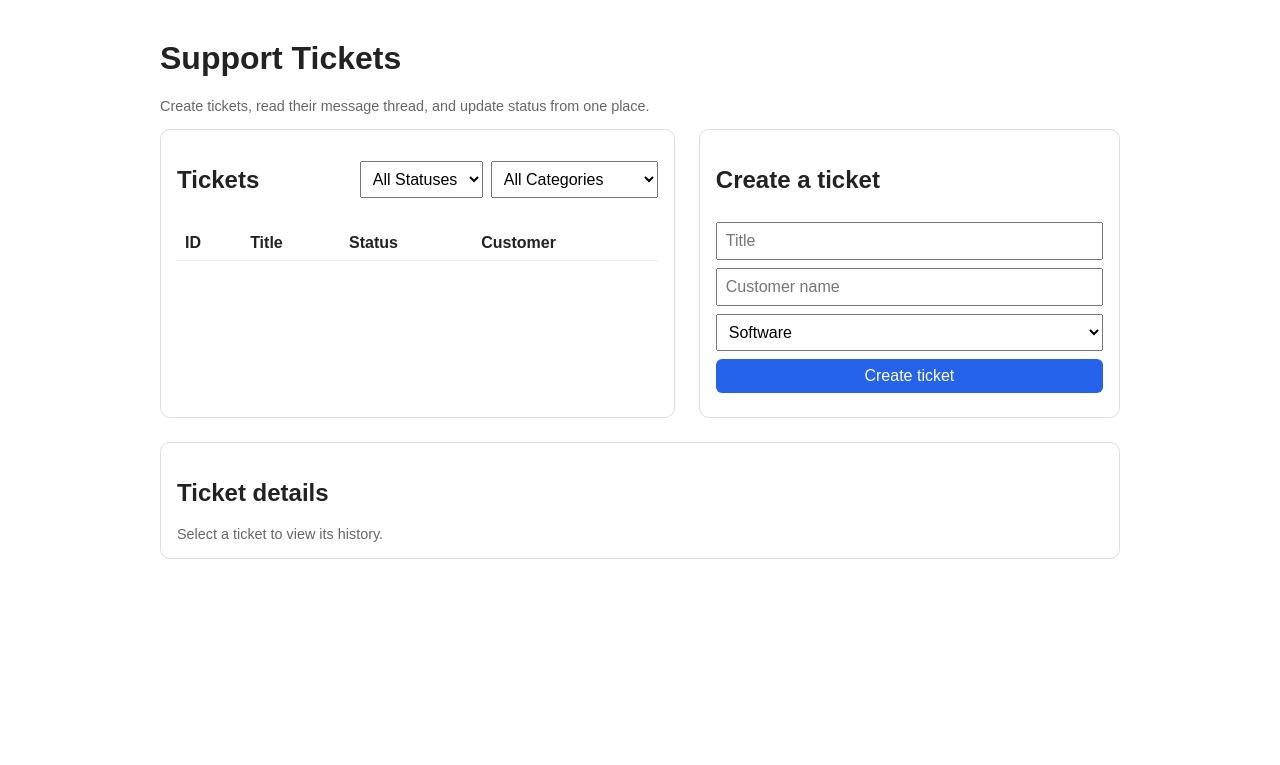
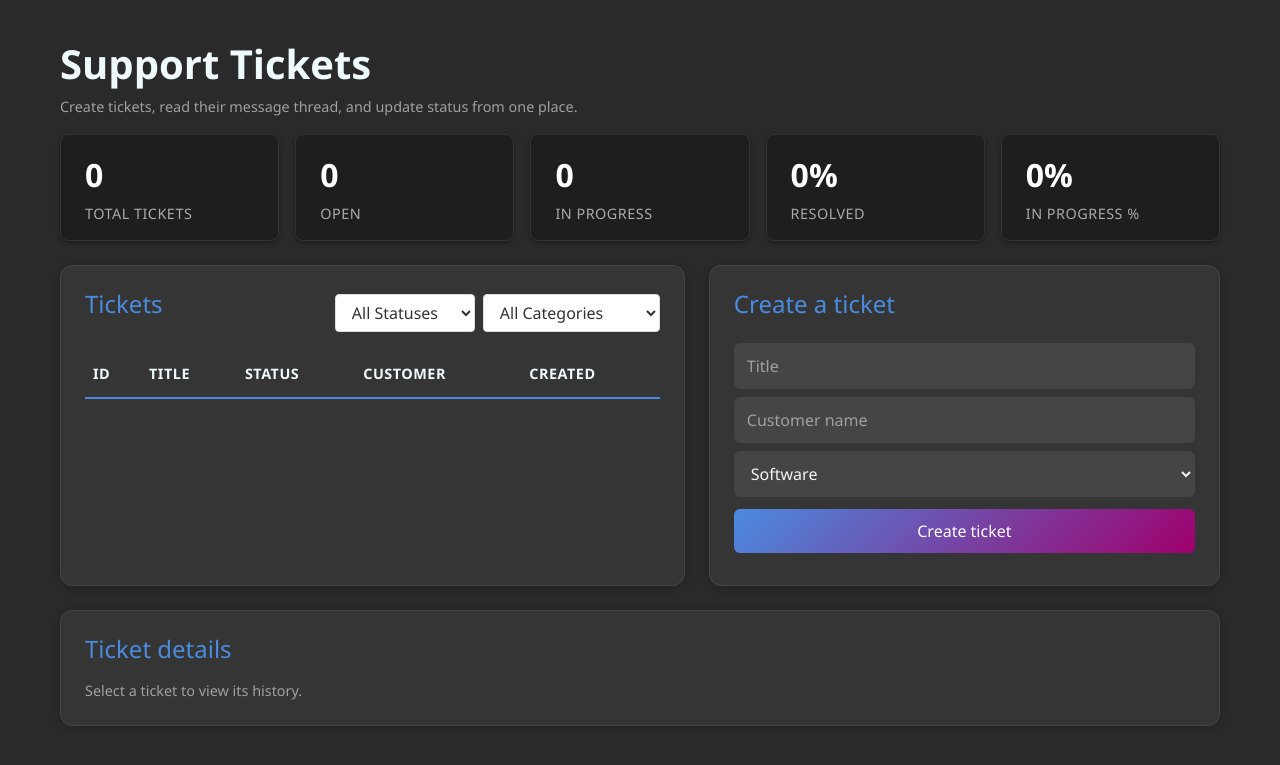
Before and after one commit to fkay/databricks-lakebase-bootcamp-app, a Flask app: page / in a window 1280 px wide. Shown: the top 765 px of the page. Run offline with Flask 3, Linux system fonts and the light colour scheme; lists and menus that the app fills with data are empty; some libraries are stand-ins or nearby versions.

Commit message:
Better style, created delete button for messages and added statistics

```diff
--- a/app.yaml
+++ b/app.yaml
@@ -7,5 +7,3 @@ env:
     value: "database"
   - name: LAKEBASE_SECRET_KEY
     value: "lakebase-url"
-  - name: LAKEBASE_URL
-    value: ""
--- a/controllers/ticket_controller.py
+++ b/controllers/ticket_controller.py
@@ -101,3 +101,11 @@ def update_ticket_status(ticket_id: int):
 
     payload = TicketResponse.model_validate(ticket).model_dump(mode="json")
     return jsonify(payload)
+
+
+@bp.route("/tickets/<int:ticket_id>/messages/<int:message_id>", methods=["DELETE"])
+def delete_message(ticket_id: int, message_id: int):
+    success = service.delete_message(message_id)
+    if not success:
+        return jsonify({"error": "message not found"}), 404
+    return jsonify({"success": True}), 200
--- a/requirements.txt
+++ b/requirements.txt
@@ -1,5 +1,5 @@
-databricks-sdk>=0.30.0
-databricks-sql-connector>=3.4.0
+databricks-sdk>=0.125.0
+databricks-sql-connector>=4.4.0
 psycopg2-binary>=2.9.9
 sqlalchemy>=2.0.30
 flask>=3.0.3
--- a/services/ticket_service.py
+++ b/services/ticket_service.py
@@ -46,3 +46,6 @@ class TicketService:
             raise ValueError("ticket not found")
         ticket.status = status
         return self.repository.update_ticket(ticket)
+
+    def delete_message(self, message_id: int) -> bool:
+        return self.repository.delete_message(message_id)
--- /dev/null
+++ b/static/css/styles.css
@@ -0,0 +1,289 @@
+/* Custom Bootstrap Theme - Support Tickets App */
+/* Color Palette:
+   - Pale Blue: #EFFAFD
+   - Royal Blue: #4A8BDF
+   - Eggplant: #A0006D
+   - Dark Grey Background: #2a2a2a
+*/
+
+:root {
+  --color-pale-blue: #EFFAFD;
+  --color-royal-blue: #4A8BDF;
+  --color-eggplant: #A0006D;
+  --color-dark-grey: #2a2a2a;
+  --color-light-text: #f5f5f5;
+  --color-muted: #a0a0a0;
+  --border-color: #444;
+}
+
+/* Base Styles */
+body {
+  font-family: 'Segoe UI', Tahoma, Geneva, Verdana, sans-serif;
+  background-color: var(--color-dark-grey);
+  color: var(--color-light-text);
+  max-width: 1200px;
+  margin: 0 auto;
+  padding: 40px 20px;
+}
+
+h1 {
+  color: var(--color-pale-blue);
+  font-weight: 600;
+  margin-bottom: 8px;
+}
+
+h2 {
+  color: var(--color-royal-blue);
+  font-size: 1.5rem;
+  font-weight: 500;
+  margin: 0 0 16px 0;
+}
+
+h3 {
+  color: var(--color-pale-blue);
+  font-size: 1.2rem;
+  margin-top: 20px;
+}
+
+.muted {
+  color: var(--color-muted);
+  font-size: 0.9rem;
+}
+
+/* Grid Layout */
+.grid {
+  display: grid;
+  gap: 24px;
+  grid-template-columns: 1.1fr 0.9fr;
+  margin-top: 24px;
+}
+
+@media (max-width: 768px) {
+  .grid {
+    grid-template-columns: 1fr;
+  }
+}
+
+/* Panel/Card Styles */
+.panel {
+  background-color: rgba(255, 255, 255, 0.05);
+  border: 1px solid var(--border-color);
+  border-radius: 12px;
+  padding: 24px;
+  box-shadow: 0 2px 8px rgba(0, 0, 0, 0.2);
+  transition: box-shadow 0.3s ease;
+}
+
+.panel:hover {
+  box-shadow: 0 4px 12px rgba(74, 139, 223, 0.2);
+}
+
+/* Table Styles */
+table {
+  width: 100%;
+  border-collapse: collapse;
+  margin-top: 16px;
+}
+
+th {
+  text-align: left;
+  padding: 12px 8px;
+  border-bottom: 2px solid var(--color-royal-blue);
+  color: var(--color-pale-blue);
+  font-weight: 600;
+  font-size: 0.9rem;
+  text-transform: uppercase;
+  letter-spacing: 0.5px;
+}
+
+td {
+  padding: 12px 8px;
+  border-bottom: 1px solid var(--border-color);
+}
+
+tr:hover {
+  background-color: rgba(74, 139, 223, 0.1);
+}
+
+/* Links */
+a {
+  color: var(--color-royal-blue);
+  text-decoration: none;
+  transition: color 0.2s ease;
+}
+
+a:hover {
+  color: var(--color-pale-blue);
+  text-decoration: underline;
+}
+
+/* Form Controls */
+input,
+select,
+textarea {
+  font: inherit;
+  padding: 10px 12px;
+  width: 100%;
+  box-sizing: border-box;
+  margin-top: 8px;
+  background-color: rgba(255, 255, 255, 0.08);
+  border: 1px solid var(--border-color);
+  border-radius: 6px;
+  color: var(--color-light-text);
+  transition: border-color 0.2s ease, background-color 0.2s ease;
+}
+
+input:focus,
+select:focus,
+textarea:focus {
+  outline: none;
+  border-color: var(--color-royal-blue);
+  background-color: rgba(255, 255, 255, 0.12);
+}
+
+input::placeholder,
+textarea::placeholder {
+  color: var(--color-muted);
+}
+
+textarea {
+  min-height: 100px;
+  resize: vertical;
+  font-family: inherit;
+}
+
+/* Buttons */
+button {
+  font: inherit;
+  padding: 10px 20px;
+  width: 100%;
+  box-sizing: border-box;
+  margin-top: 12px;
+  cursor: pointer;
+  background: linear-gradient(135deg, var(--color-royal-blue), var(--color-eggplant));
+  color: white;
+  border: none;
+  border-radius: 6px;
+  font-weight: 500;
+  transition: transform 0.2s ease, box-shadow 0.2s ease;
+}
+
+button:hover {
+  transform: translateY(-2px);
+  box-shadow: 0 4px 12px rgba(74, 139, 223, 0.4);
+}
+
+button:active {
+  transform: translateY(0);
+}
+
+button:disabled {
+  opacity: 0.5;
+  cursor: not-allowed;
+  transform: none;
+}
+
+/* Lists */
+ul {
+  list-style: none;
+  padding: 0;
+  margin-top: 12px;
+}
+
+li {
+  padding: 12px;
+  margin-bottom: 8px;
+  background-color: rgba(255, 255, 255, 0.05);
+  border-left: 3px solid var(--color-royal-blue);
+  border-radius: 4px;
+}
+
+li strong {
+  color: var(--color-pale-blue);
+}
+
+/* Labels */
+label {
+  display: block;
+  color: var(--color-pale-blue);
+  font-weight: 500;
+  margin-top: 12px;
+  font-size: 0.9rem;
+}
+
+/* Filter Controls */
+.filter-container {
+  display: flex;
+  gap: 8px;
+  align-items: center;
+}
+
+#filter-status,
+#filter-category {
+  width: auto;
+  margin: 0;
+  min-width: 140px;
+}
+
+/* Status Badge Styles */
+.status-badge {
+  display: inline-block;
+  padding: 4px 12px;
+  border-radius: 12px;
+  font-size: 0.85rem;
+  font-weight: 500;
+}
+
+/* Utility Classes */
+.text-center {
+  text-align: center;
+}
+
+.mt-1 {
+  margin-top: 8px;
+}
+
+.mt-2 {
+  margin-top: 16px;
+}
+
+.mt-3 {
+  margin-top: 24px;
+}
+
+.mb-1 {
+  margin-bottom: 8px;
+}
+
+.mb-2 {
+  margin-bottom: 16px;
+}
+
+.mb-3 {
+  margin-bottom: 24px;
+}
+
+/* Responsive Design */
+@media (max-width: 768px) {
+  body {
+    padding: 20px 12px;
+  }
+
+  .panel {
+    padding: 16px;
+  }
+
+  h1 {
+    font-size: 1.75rem;
+  }
+
+  .filter-container {
+    flex-direction: column;
+    align-items: stretch;
+  }
+
+  #filter-status,
+  #filter-category {
+    width: 100%;
+  }
+}
--- a/templates/index.html
+++ b/templates/index.html
@@ -3,62 +3,62 @@
 
 <head>
   <meta charset="UTF-8" />
+  <meta name="viewport" content="width=device-width, initial-scale=1.0" />
   <title>Support Tickets</title>
+  <!-- Bootstrap CSS -->
+  <link href="https://cdn.jsdelivr.net/npm/bootstrap@5.3.0/dist/css/bootstrap.min.css" rel="stylesheet">
+  <!-- Custom Styles -->
+  <link rel="stylesheet" href="{{ url_for('static', filename='css/styles.css') }}">
   <style>
-    body {
-      font-family: Arial, sans-serif;
-      max-width: 960px;
-      margin: 40px auto;
-      color: #222;
+    .status-badge {
+      padding: 4px 12px;
+      border-radius: 12px;
+      font-size: 0.85em;
+      font-weight: 500;
+      display: inline-block;
+    }
+    .status-open { background-color: #ff9800; color: white; }
+    .status-in_progress { background-color: #ffc107; color: #333; }
+    .status-resolved { background-color: #4caf50; color: white; }
+    .status-closed { background-color: #f44336; color: white; }
+
+    #filter-status, #filter-category {
+      background-color: white;
+      color: #333;
+      border: 1px solid #ddd;
+      padding: 6px 12px;
+      border-radius: 4px;
     }
 
-    .grid {
-      display: grid;
-      gap: 24px;
-      grid-template-columns: 1.1fr 0.9fr;
+    .stats-container {
+      display: flex;
+      gap: 16px;
+      margin-bottom: 24px;
+      flex-wrap: wrap;
     }
 
-    .panel {
-      border: 1px solid #ddd;
-      border-radius: 10px;
-      padding: 16px;
+    .stat-card {
+      background: #1e1e1e;
+      padding: 16px 24px;
+      border-radius: 8px;
+      box-shadow: 0 2px 4px rgba(0,0,0,0.3);
+      flex: 1;
+      min-width: 150px;
+      border: 1px solid #333;
     }
 
-    table {
-      width: 100%;
-      border-collapse: collapse;
-      margin-top: 12px;
+    .stat-value {
+      font-size: 2em;
+      font-weight: bold;
+      color: #fff;
+      margin-bottom: 4px;
     }
 
-    th,
-    td {
-      text-align: left;
-      padding: 8px;
-      border-bottom: 1px solid #eee;
-    }
-
-    button,
-    input,
-    select,
-    textarea {
-      font: inherit;
-      padding: 8px;
-      width: 100%;
-      box-sizing: border-box;
-      margin-top: 8px;
-    }
-
-    button {
-      cursor: pointer;
-      background: #2563eb;
-      color: white;
-      border: none;
-      border-radius: 6px;
-    }
-
-    .muted {
-      color: #666;
-      font-size: 0.9rem;
+    .stat-label {
+      font-size: 0.9em;
+      color: #aaa;
+      text-transform: uppercase;
+      letter-spacing: 0.5px;
     }
   </style>
 </head>
@@ -66,6 +66,29 @@
 <body>
   <h1>Support Tickets</h1>
   <p class="muted">Create tickets, read their message thread, and update status from one place.</p>
+
+  <div class="stats-container">
+    <div class="stat-card">
+      <div class="stat-value" id="stat-total">0</div>
+      <div class="stat-label">Total Tickets</div>
+    </div>
+    <div class="stat-card">
+      <div class="stat-value" id="stat-open">0</div>
+      <div class="stat-label">Open</div>
+    </div>
+    <div class="stat-card">
+      <div class="stat-value" id="stat-in-progress">0</div>
+      <div class="stat-label">In Progress</div>
+    </div>
+    <div class="stat-card">
+      <div class="stat-value" id="stat-resolved-pct">0%</div>
+      <div class="stat-label">Resolved</div>
+    </div>
+    <div class="stat-card">
+      <div class="stat-value" id="stat-in-progress-pct">0%</div>
+      <div class="stat-label">In Progress %</div>
+    </div>
+  </div>
 
   <div class="grid">
     <div class="panel">
@@ -96,6 +119,7 @@
             <th>Title</th>
             <th>Status</th>
             <th>Customer</th>
+            <th>Created</th>
           </tr>
         </thead>
         <tbody id="ticket-list"></tbody>
@@ -139,9 +163,46 @@
     filterStatus.addEventListener('change', loadTickets);
     filterCategory.addEventListener('change', loadTickets);
 
+    function getStatusBadge(status) {
+      const statusText = status.replace('_', ' ').replace(/\b\w/g, l => l.toUpperCase());
+      return `<span class="status-badge status-${status}">${statusText}</span>`;
+    }
+
+    function updateStatistics(allTickets) {
+      const total = allTickets.length;
+      const open = allTickets.filter(t => t.status === 'open').length;
+      const inProgress = allTickets.filter(t => t.status === 'in_progress').length;
+      const resolved = allTickets.filter(t => t.status === 'resolved').length;
+
+      const resolvedPct = total > 0 ? ((resolved / total) * 100).toFixed(1) : 0;
+      const inProgressPct = total > 0 ? ((inProgress / total) * 100).toFixed(1) : 0;
+
+      document.getElementById('stat-total').textContent = total;
+      document.getElementById('stat-open').textContent = open;
+      document.getElementById('stat-in-progress').textContent = inProgress;
+      document.getElementById('stat-resolved-pct').textContent = resolvedPct + '%';
+      document.getElementById('stat-in-progress-pct').textContent = inProgressPct + '%';
+    }
+
+    function confirmDeleteMessage(ticket_id, message_id) {
+      if (confirm('Are you sure you want to delete this message?')) {
+        fetch(`/tickets/${ticket_id}/messages/${message_id}`, { method: 'DELETE' })
+          .then(response => response.json())
+          .then(data => {
+            if (data.success) {
+              loadTicketDetail(ticket_id);
+            } else {
+              alert(data.error || 'Error deleting message.');
+            }
+          });
+      }
+    }
+
     async function loadTickets() {
       const response = await fetch('/tickets');
       const allTickets = await response.json();
+
+      updateStatistics(allTickets);
 
       const statusVal = filterStatus.value;
       const categoryVal = filterCategory.value;
@@ -154,7 +215,8 @@
       ticketList.innerHTML = '';
       tickets.forEach((ticket) => {
         const row = document.createElement('tr');
-        row.innerHTML = `<td>${ticket.ticket_id}</td><td><a href="#" data-id="${ticket.ticket_id}">${ticket.title}</a></td><td>${ticket.status}</td><td>${ticket.created_by}</td>`;
+        const createdDate = new Date(ticket.created_at).toLocaleString();
+        row.innerHTML = `<td>${ticket.ticket_id}</td><td><a href="#" data-id="${ticket.ticket_id}">${ticket.title}</a></td><td>${getStatusBadge(ticket.status)}</td><td>${ticket.created_by}</td><td>${createdDate}</td>`;
         ticketList.appendChild(row);
       });
       ticketList.querySelectorAll('a').forEach((link) => link.addEventListener('click', (event) => {
@@ -166,8 +228,11 @@
     async function loadTicketDetail(id) {
       const response = await fetch(`/tickets/${id}`);
       const ticket = await response.json();
-      detailStatus.innerHTML = `Ticket #${ticket.ticket_id} · ${ticket.status}`;
+      detailStatus.innerHTML = `Ticket #${ticket.ticket_id} · ${getStatusBadge(ticket.status)}`;
+      const ticketCreatedDate = new Date(ticket.created_at).toLocaleString();
       detailContent.innerHTML = `
+        <p><strong>Title:</strong> ${ticket.title}</p>
+        <p><strong>Created:</strong> ${ticketCreatedDate}</p>
         <p><strong>Customer:</strong> ${ticket.created_by}</p>
         <p><strong>Category:</strong> ${ticket.category}</p>
         <label>Status</label>
@@ -179,7 +244,10 @@
         </select>
         <button id="status-button" type="button">Update status</button>
         <h3>Messages</h3>
-        <ul>${ticket.messages.map((message) => `<li><strong>${message.author}</strong>: ${message.message_text}</li>`).join('')}</ul>
+        <ul>${ticket.messages.map((message) => {
+          const msgDate = new Date(message.created_at).toLocaleString();
+          return `<li class="d-flex justify-content-between"><strong>${message.author}</strong> (${msgDate}): ${message.message_text} <button class='btn btn-danger btn-sm w-25' onclick='confirmDeleteMessage(${ticket.ticket_id}, ${message.message_id})'>Delete</button></li>`;
+        }).join('')}</ul>
         <h3>Add a message</h3>
         <input id="message-author" placeholder="Author" />
         <textarea id="message-content" placeholder="Write a message"></textarea>
@@ -218,6 +286,9 @@
 
     loadTickets();
   </script>
+
+  <!-- Bootstrap JS Bundle -->
+  <script src="https://cdn.jsdelivr.net/npm/bootstrap@5.3.0/dist/js/bootstrap.bundle.min.js"></script>
 </body>
 
 </html>
```
Also changed, not shown: repositories/ticket_repository.py (+9 -0 lines).
